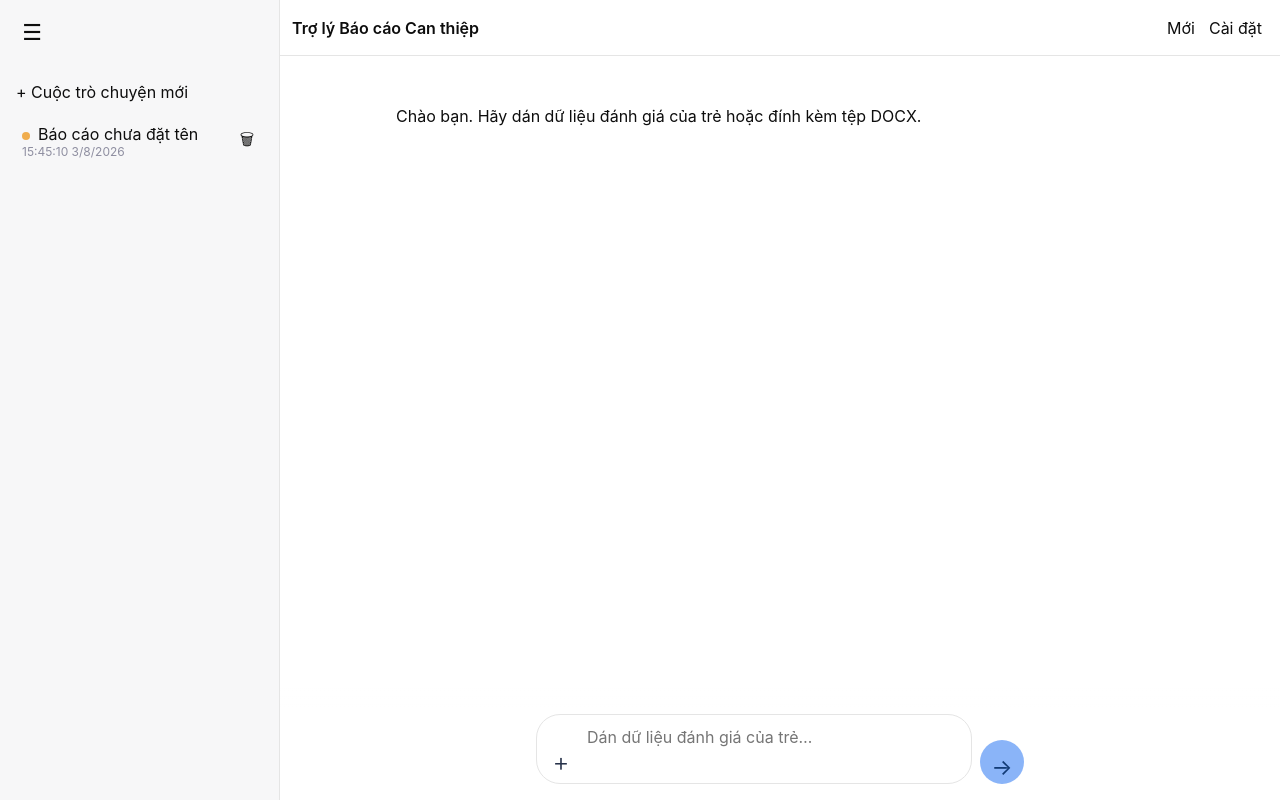
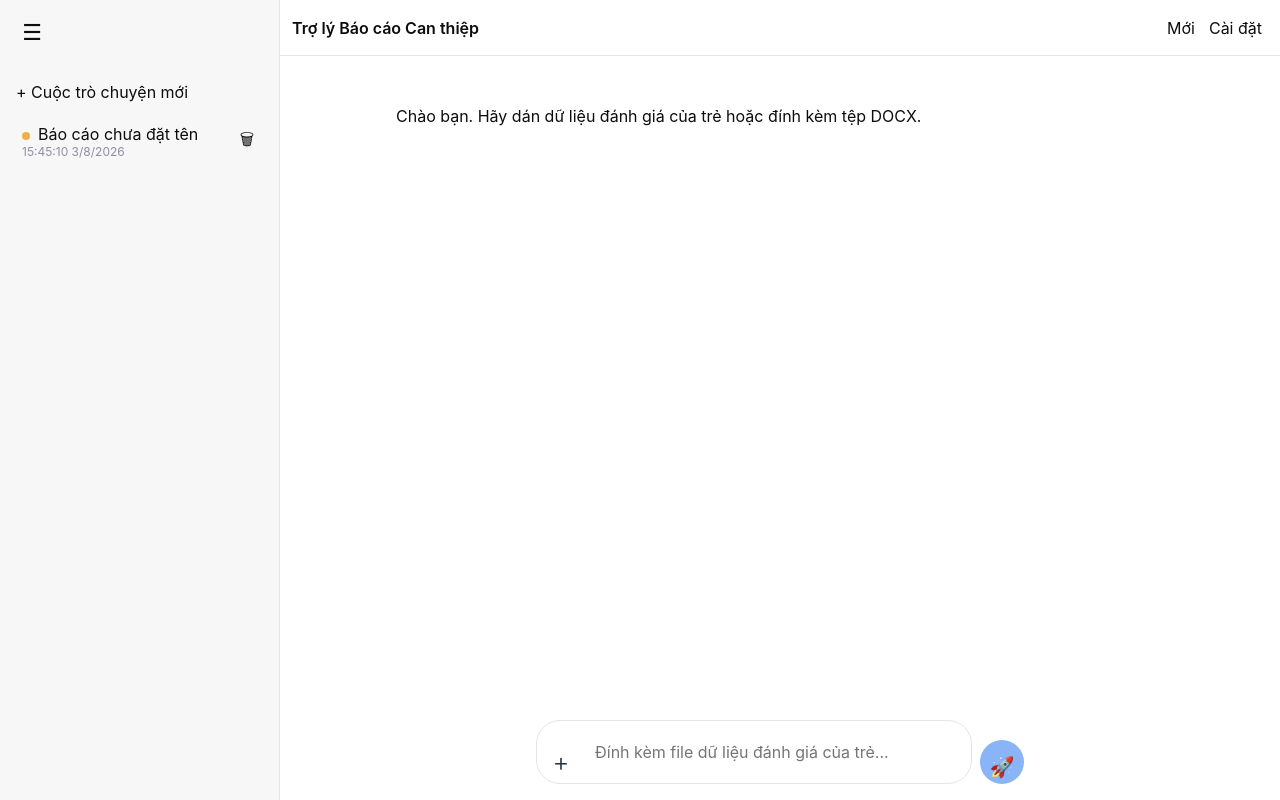
Before and after one commit to oree-nguyen/esdm, a React (Vite) app: page / in a window 1280 px wide. Built offline with nearby package versions, Linux system fonts and the light colour scheme.

Commit message:
Polish composer attachment layout

```diff
--- a/src/app/App.tsx
+++ b/src/app/App.tsx
@@ -236,7 +236,7 @@ export function App() {
           <textarea
             value={draft}
             onChange={(e) => setDraft(e.target.value)}
-            placeholder="Dán dữ liệu đánh giá của trẻ…"
+            placeholder="Đính kèm file dữ liệu đánh giá của trẻ..."
             aria-label="Nội dung tin nhắn"
           />
           {attachedFile && (
--- a/src/ui-fixes.css
+++ b/src/ui-fixes.css
@@ -23,7 +23,24 @@ footer {
 footer .composer {
   width: 100%;
   min-width: 0;
-  padding-right: 14px !important;
+  display: grid !important;
+  align-items: center !important;
+  min-height: 64px;
+  padding: 10px 14px 10px 58px !important;
+  overflow: visible;
+}
+
+footer .composer:has(.attachment) {
+  min-height: 120px;
+  padding-top: 66px !important;
+}
+
+footer .composer textarea {
+  min-height: 28px !important;
+  height: 28px;
+  align-self: center;
+  padding: 0 !important;
+  line-height: 28px !important;
 }
 
 footer .send {
@@ -44,9 +61,9 @@ footer .send {
 }
 
 footer .send::after {
-  content: "\2192" !important;
+  content: "🚀" !important;
   display: block;
-  font-size: 22px;
+  font-size: 20px;
   line-height: 1;
   transform: translateY(-1px);
 }
@@ -91,6 +108,44 @@ footer .send:hover {
   background: #0008;
 }
 
+footer .attachment {
+  position: absolute;
+  top: 12px;
+  left: 14px;
+  right: 14px;
+  display: flex;
+  align-items: center;
+  gap: 10px;
+  min-height: 42px;
+  padding: 9px 12px;
+  border: 1px solid var(--border);
+  border-radius: 14px;
+  background: var(--bg-hover);
+  color: var(--text-primary);
+  font-size: 14px;
+  white-space: nowrap;
+  overflow: hidden;
+  text-overflow: ellipsis;
+}
+
+footer .attachment::first-letter {
+  font-size: 0;
+}
+
+footer .attachment::before {
+  content: "📄";
+  flex: 0 0 auto;
+  font-size: 18px;
+}
+
+footer .fileError {
+  position: absolute;
+  top: -24px;
+  left: 14px;
+  right: 14px;
+  color: #b42318;
+}
+
 @media (max-width: 1023px) {
   header {
     padding-left: 60px !important;
```
